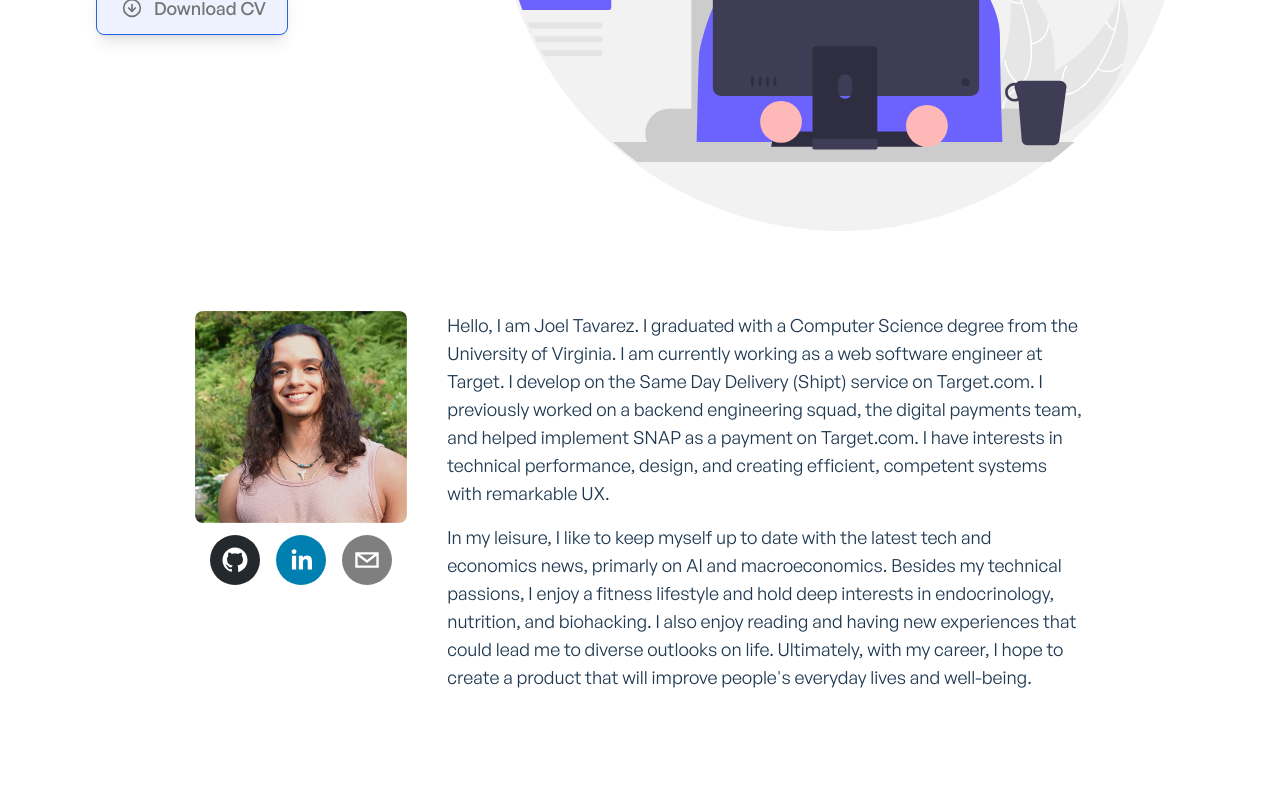
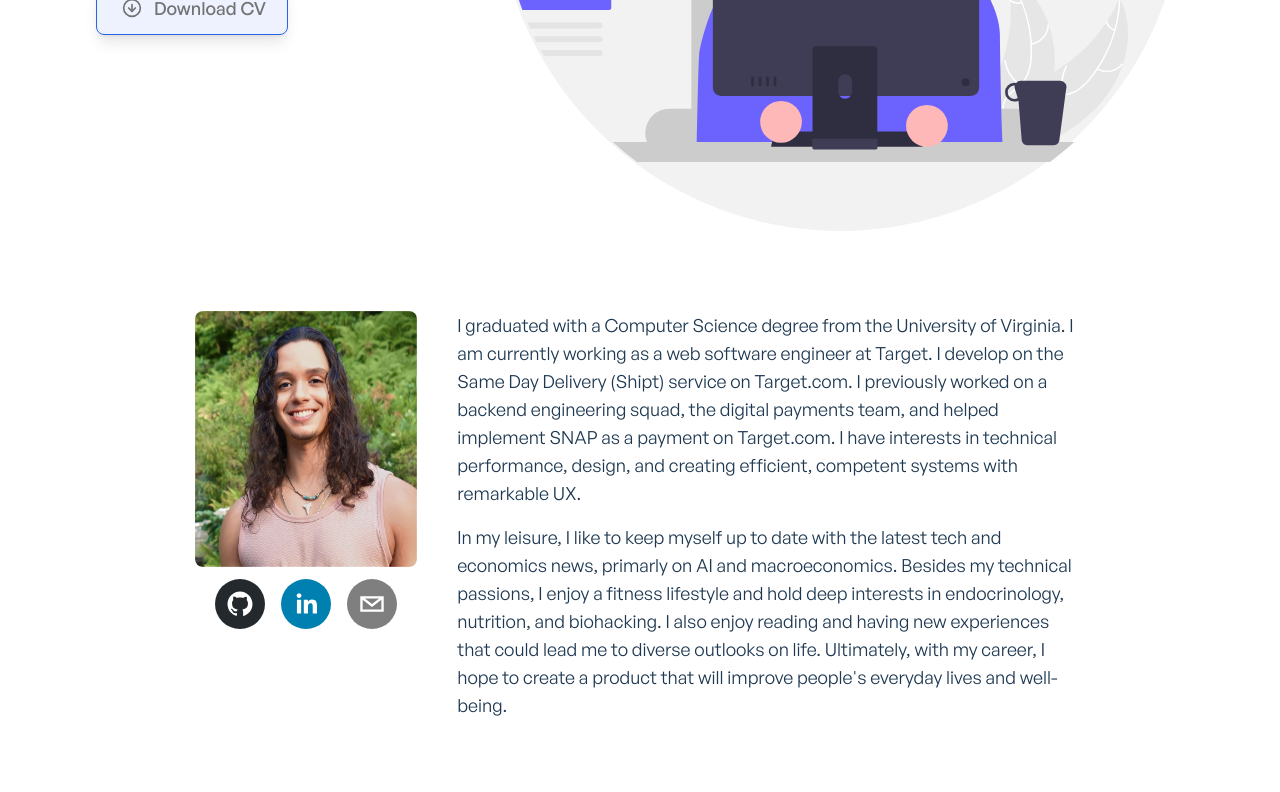
Before and after one commit to Don-Joel/Me, a Next.js app: page / in a window 1280 px wide. Shown: the part 546-1338 px from the top of the page. Built offline with nearby package versions, Linux system fonts and the light colour scheme.

Commit message:
edits to profile image on small device

```diff
--- a/components/about/AboutMeBio.jsx
+++ b/components/about/AboutMeBio.jsx
@@ -6,13 +6,16 @@ function AboutMeBio() {
   return (
     <div className="block mx-px px-0.5 sm:flex sm:gap-10 mt-10 sm:mt-20 mr-0.5">
       <div className="w-full sm:w-1/4 mb-7 sm:mb-0">
-        <Image
-          src="/images/profile.jpeg"
-          width={400}
-          height={400}
-          className="rounded-lg"
-          alt="Profile Image"
-        />
+        <div className=" flex justify-center ">
+          <div className="relative h-64 w-64">
+            <Image
+              src="/images/profile.jpeg"
+              fill={true}
+              className="rounded-lg"
+              alt="Profile Image"
+            />
+          </div>
+        </div>
         <motion.div
           initial={{ opacity: 0 }}
           animate={{ opacity: 1 }}
@@ -37,14 +40,13 @@ function AboutMeBio() {
 
       <div id="bio" className="font-general-regular w-full sm:w-3/4 text-left">
         <p className="mb-4 text-ternary-dark dark:text-ternary-light text-lg">
-          Hello, I am Joel Tavarez. I graduated with a Computer Science degree
-          from the University of Virginia. I am currently working as a web
-          software engineer at Target. I develop on the Same Day Delivery
-          (Shipt) service on Target.com. I previously worked on a backend
-          engineering squad, the digital payments team, and helped implement
-          SNAP as a payment on Target.com. I have interests in technical
-          performance, design, and creating efficient, competent systems with
-          remarkable UX.
+          I graduated with a Computer Science degree from the University of
+          Virginia. I am currently working as a web software engineer at Target.
+          I develop on the Same Day Delivery (Shipt) service on Target.com. I
+          previously worked on a backend engineering squad, the digital payments
+          team, and helped implement SNAP as a payment on Target.com. I have
+          interests in technical performance, design, and creating efficient,
+          competent systems with remarkable UX.
         </p>
         <p className="mb-4 text-ternary-dark dark:text-ternary-light text-lg">
           In my leisure, I like to keep myself up to date with the latest tech
--- a/components/shared/AppBanner.jsx
+++ b/components/shared/AppBanner.jsx
@@ -20,7 +20,7 @@ function AppBanner() {
           }}
           className="font-general-semibold text-2xl lg:text-3xl xl:text-4xl text-center sm:text-left text-ternary-dark dark:text-primary-light uppercase"
         >
-          Hi &#x1F44B;, I&apos;m Joel
+          Hi &#x1F44B;, I&apos;m Joel -
         </motion.h1>
         <motion.p
           initial={{ opacity: 0 }}
@@ -60,7 +60,7 @@ function AppBanner() {
         initial={{ opacity: 0, y: -180 }}
         animate={{ opacity: 1, y: 0 }}
         transition={{ ease: "easeInOut", duration: 0.9, delay: 0.2 }}
-        className="w-full sm:w-2/3 text-right float-right mt-10 sm:mt-0"
+        className=" w-full sm:w-2/3 text-right float-right mt-10 sm:mt-0"
       >
         <img layout="responsive" src="/images/udeveloper.svg" alt="Developer" />
       </motion.div>
```
